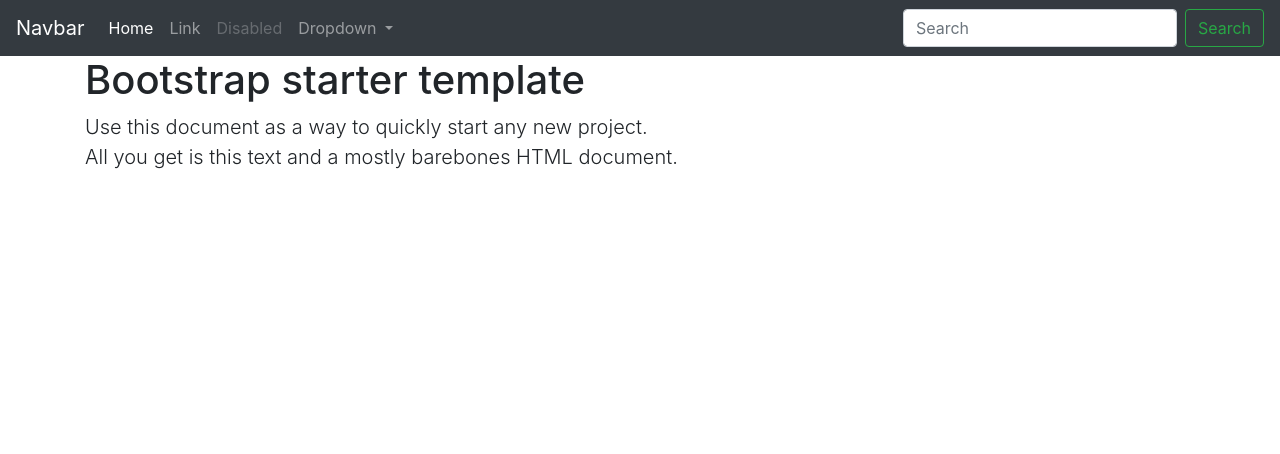
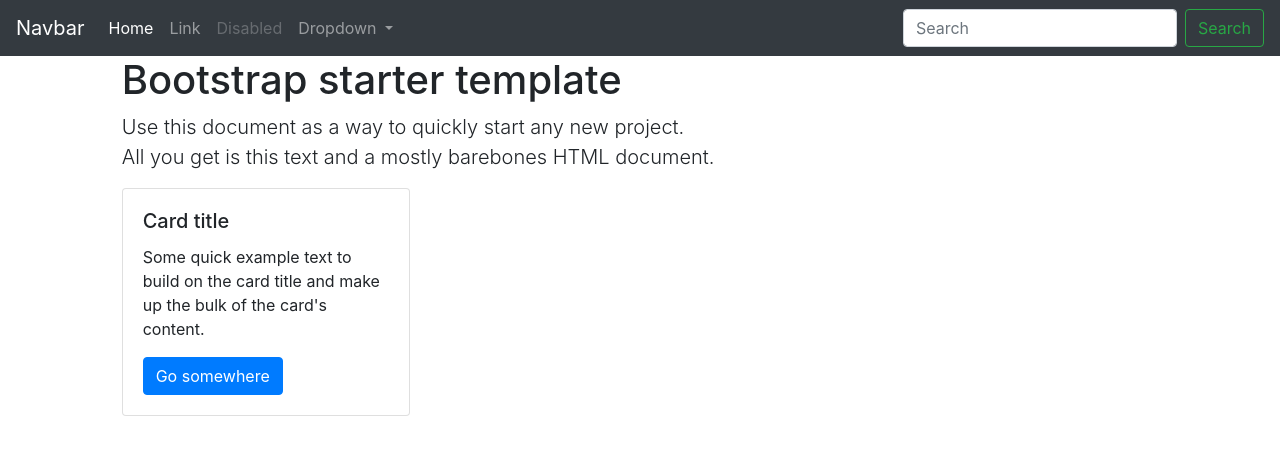
Before and after one commit to michalmuchakr/projekt-roz, a plain HTML site: page index.html in a window 1280 px wide. Drawn offline with nearby package versions, Linux system fonts and the light colour scheme.

Commit message:
set container width

```diff
--- a/index.html
+++ b/index.html
@@ -64,12 +64,18 @@
       </div>
     </nav>
 
-    <main role="main" class="container">
-
+    <main class="col-lg-10 col-12 mx-auto">
       <div class="starter-template">
         <h1>Bootstrap starter template</h1>
         <p class="lead">Use this document as a way to quickly start any new project.<br>
           All you get is this text and a mostly barebones HTML document.</p>
+          <div class="card" style="width: 18rem;">
+            <div class="card-body">
+              <h5 class="card-title">Card title</h5>
+              <p class="card-text">Some quick example text to build on the card title and make up the bulk of the card's content.</p>
+              <a href="#" class="btn btn-primary">Go somewhere</a>
+            </div>
+          </div>
       </div>
 
     </main><!-- /.container -->
```
